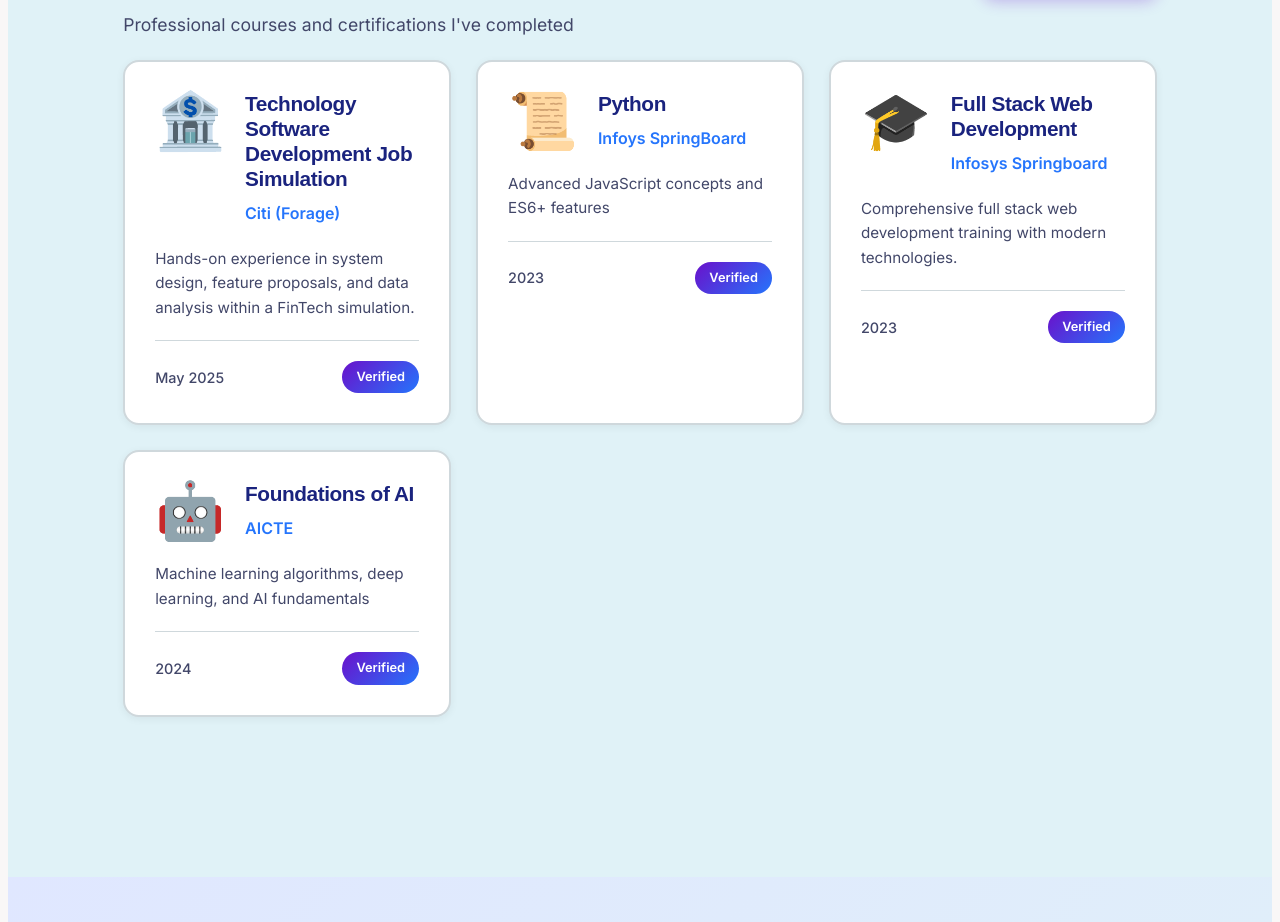
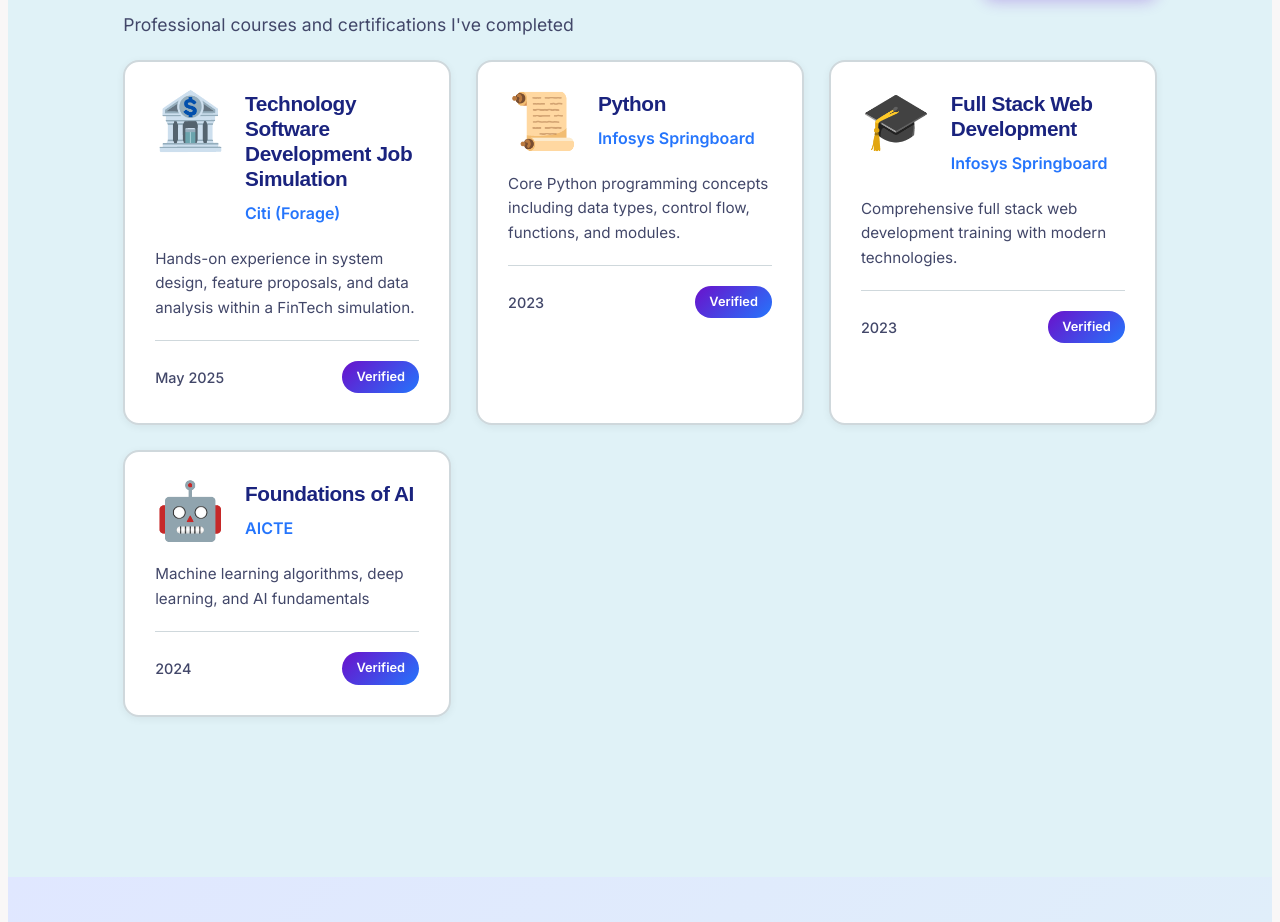
Before and after one commit to Uday0912/Portfolio, a React (Vite) app in the folder frontend/: page / in a window 1280 px wide. Shown: the part 7840-8762 px from the top of the page. Built offline with nearby package versions, Linux system fonts and the light colour scheme.

Commit message:
Update certifications content

```diff
--- a/frontend/src/components/Certifications.jsx
+++ b/frontend/src/components/Certifications.jsx
@@ -14,10 +14,10 @@
     {
       id: 2,
       title: "Python",
-      issuer: "Infoys SpringBoard",
+      issuer: "Infosys Springboard",
       date: "2023",
       icon: "📜",
-      description: "Advanced JavaScript concepts and ES6+ features",
+      description: "Core Python programming concepts including data types, control flow, functions, and modules.",
     },
     {
         id: 1,
```
